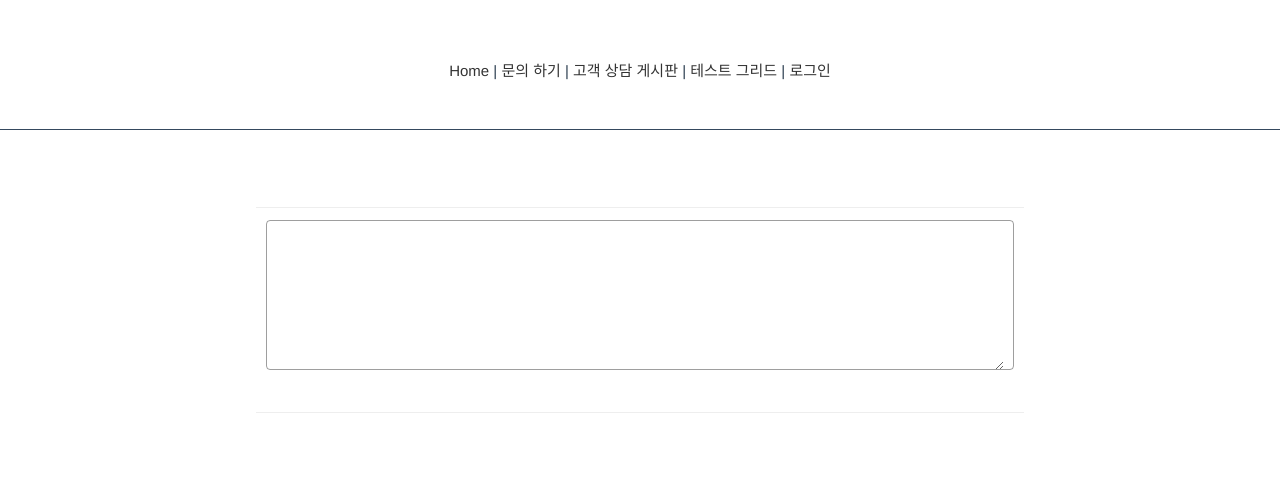
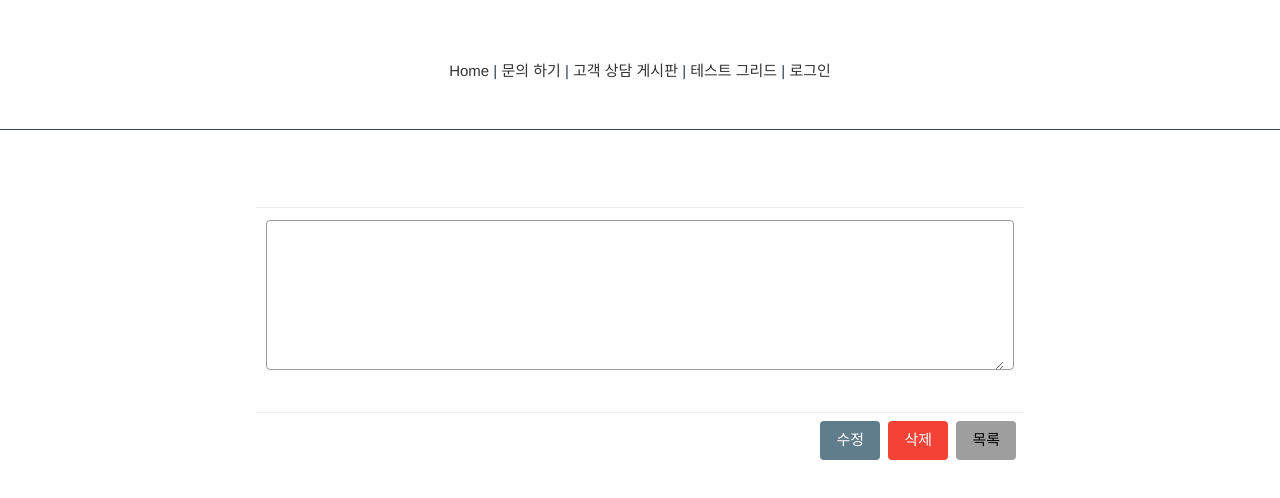
Before and after one commit to heoheon-developer/pay-cs-system, a Vue app in the folder pay-cs-system/src/frontend/: page /inquiry/detail in a window 1280 px wide. Shown: the top 498 px of the page. Built offline with nearby package versions, Linux system fonts and the light colour scheme; no server answers; what highcharts-vue would draw is missing.

Commit message:
버튼 추

```diff
--- a/pay-cs-system/src/frontend/package.json
+++ b/pay-cs-system/src/frontend/package.json
@@ -14,9 +14,12 @@
   "dependencies": {
     "@realgrid/vue-realgrid": "^0.2.2",
     "axios": "^0.27.2",
+    "highcharts": "^10.3.1",
+    "highcharts-vue": "^1.4.0",
     "realgrid": "^2.5.0",
     "vue": "^2.5.2",
     "vue-router": "^3.0.1",
+    "vue3-highcharts": "^0.1.3",
     "vuetify": "^2.6.12",
     "vuex": "^3.6.2"
   },
--- a/pay-cs-system/src/frontend/src/view/Detail.vue
+++ b/pay-cs-system/src/frontend/src/view/Detail.vue
@@ -14,7 +14,9 @@
      <v-textarea outlined v-model="contents"></v-textarea>
     </div>
     <div class="common-buttons">
-
+      <button type="button" class="w3-button w3-round w3-blue-gray" v-on:click="fnUpdate">수정</button>&nbsp;
+      <button type="button" class="w3-button w3-round w3-red" v-on:click="fnDelete">삭제</button>&nbsp;
+      <button type="button" class="w3-button w3-round w3-gray" v-on:click="fnList">목록</button>
     </div>
   </div>
 </template>
@@ -57,7 +59,7 @@ export default {
     fnList() {
       delete this.requestBody.idx
       this.$router.push({
-        path: './list',
+        path: '/inquiry/list',
         query: this.requestBody
       })
     },
```
